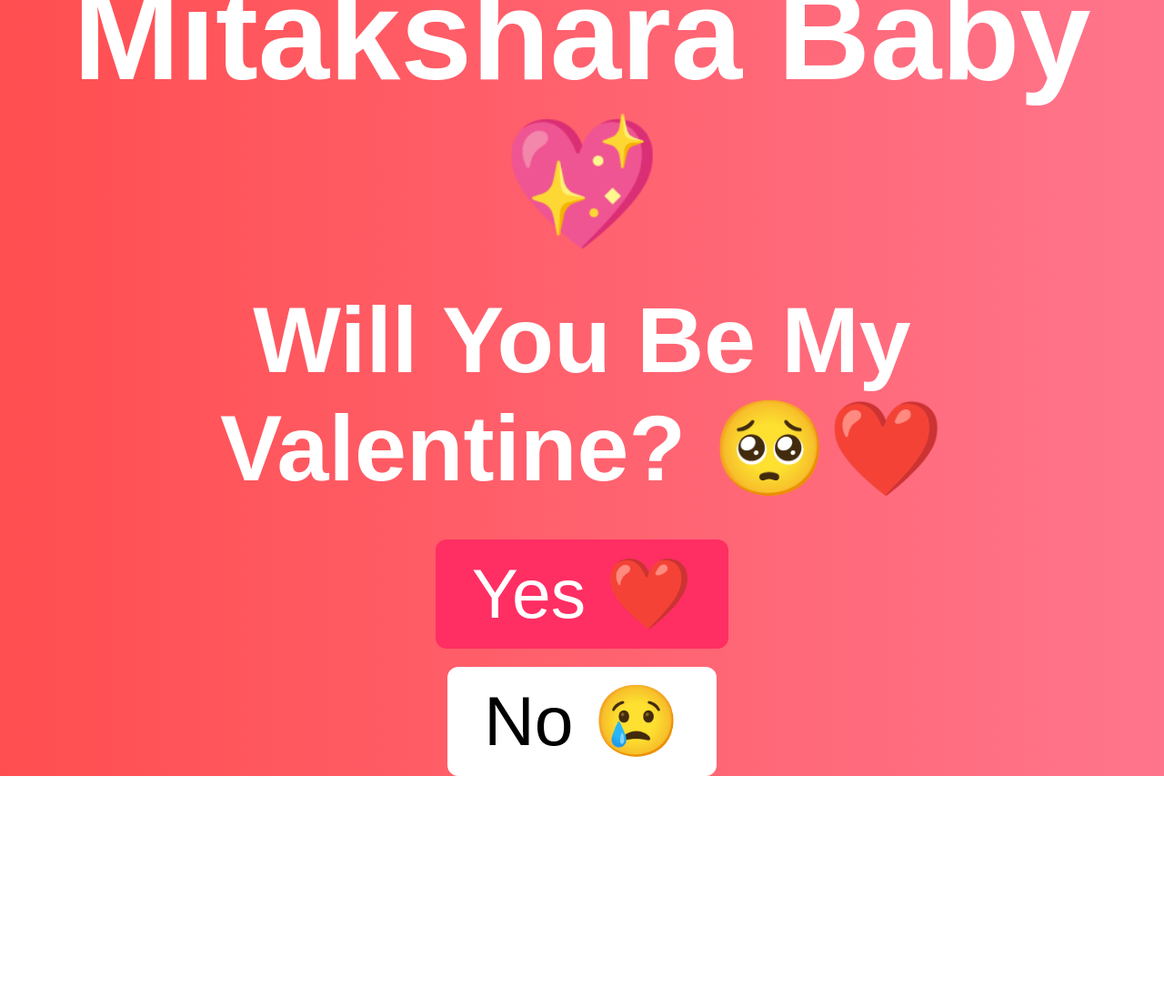
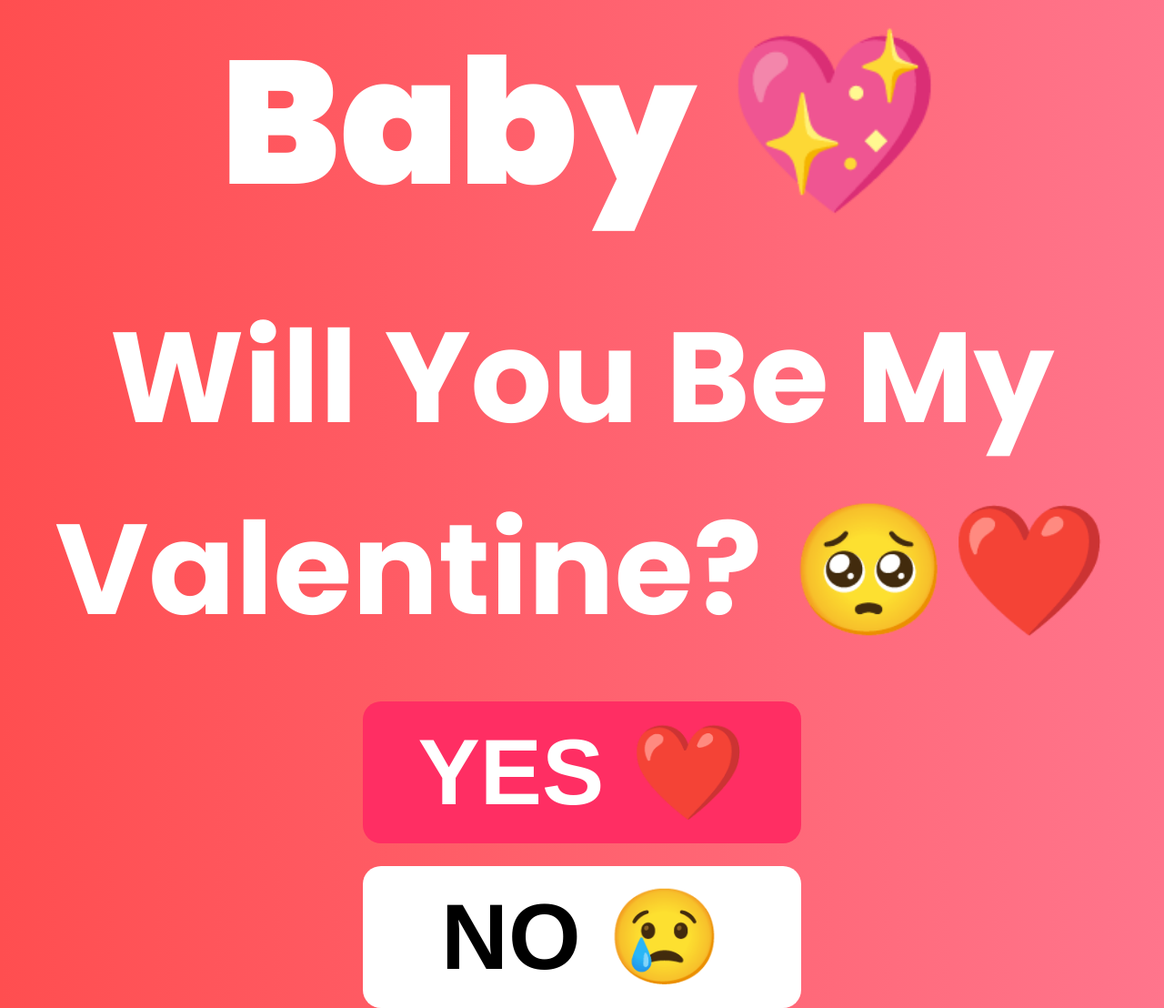
Before and after one commit to jyotibahande946-cpu/mitakshara-love, a plain HTML site: page index.html in a window 1280 px wide. Shown: the whole page at 91% size. Before the commit the page ends 853 px from the top, so only its background shows below. Drawn offline with Linux system fonts and the light colour scheme.

Commit message:
Update styles and button text in index.html

```diff
--- a/index.html
+++ b/index.html
@@ -3,13 +3,16 @@
 <head>
 <meta charset="UTF-8">
 <meta name="viewport" content="width=device-width, initial-scale=1.0">
+
+<link href="https://fonts.googleapis.com/css2?family=Poppins:wght@700;900&display=swap" rel="stylesheet">
+
 <title>Mitakshara ❤️</title>
 
 <style>
 body {
     margin: 0;
     padding: 0;
-    font-family: Arial, sans-serif;
+    font-family: 'Poppins', sans-serif;
     background: linear-gradient(to right, #ff4e50, #ff758c);
     display: flex;
     flex-direction: column;
@@ -17,35 +20,36 @@
     align-items: center;
     height: 100vh;
     text-align: center;
-    overflow: hidden;
 }
 
 h1 {
-    font-size: 11vw;
+    font-size: 15vw;   /* VERY BIG NAME */
     color: white;
+    font-weight: 900;
     margin: 10px;
 }
 
 h2 {
-    font-size: 8vw;
+    font-size: 11vw;   /* VERY BIG QUESTION */
     color: white;
+    font-weight: 700;
     margin: 20px;
 }
 
 .buttons {
     display: flex;
-    flex-direction: column;  /* THIS MAKES THEM UP & DOWN */
-    align-items: center;
-    gap: 20px;
+    flex-direction: column;
+    gap: 25px;
     margin-top: 20px;
 }
 
 button {
-    padding: 15px 40px;
-    font-size: 6vw;
+    padding: 18px 60px;
+    font-size: 8vw;   /* BIG BUTTON TEXT */
     border: none;
-    border-radius: 12px;
+    border-radius: 20px;
     cursor: pointer;
+    font-weight: 700;
     transition: 0.3s;
 }
 
@@ -68,8 +72,8 @@
 <h2>Will You Be My Valentine? 🥺❤️</h2>
 
 <div class="buttons">
-    <button id="yesBtn" onclick="yesClicked()">Yes ❤️</button>
-    <button id="noBtn" onclick="moveButton()">No 😢</button>
+    <button id="yesBtn" onclick="yesClicked()">YES ❤️</button>
+    <button id="noBtn" onclick="moveButton()">NO 😢</button>
 </div>
 
 <script>
@@ -77,14 +81,12 @@
 
 function moveButton() {
     noClickCount++;
-
     const button = document.getElementById("noBtn");
     const yesButton = document.getElementById("yesBtn");
 
     button.style.position = "absolute";
-
-    let x = Math.random() * (window.innerWidth - 150);
-    let y = Math.random() * (window.innerHeight - 80);
+    let x = Math.random() * (window.innerWidth - 200);
+    let y = Math.random() * (window.innerHeight - 100);
 
     button.style.left = x + "px";
     button.style.top = y + "px";
@@ -95,19 +97,15 @@
         alert("Mitakshara please think again 🥺");
     }
     else if(noClickCount == 2){
-        alert("I’ll be sad 😭❤️");
-    }
-    else if(noClickCount == 3){
-        alert("You can't escape my love 😏💘");
+        alert("I’ll be very sad 😭❤️");
     }
 }
 
 function yesClicked(){
     document.body.innerHTML = `
         <div style="text-align:center;">
-            <h1 style="font-size:11vw; color:white;">YAYYY MITAKSHARA 💖😍</h1>
-            <h2 style="font-size:8vw; color:white;">You made me the happiest person alive 🥺❤️</h2>
-            <h3 style="color:white;">Forever & Always 💍✨</h3>
+            <h1 style="font-size:15vw; color:white;">YAYYY MITAKSHARA 💖😍</h1>
+            <h2 style="font-size:10vw; color:white;">You made me the happiest person alive 🥺❤️</h2>
         </div>
     `;
 }
```
